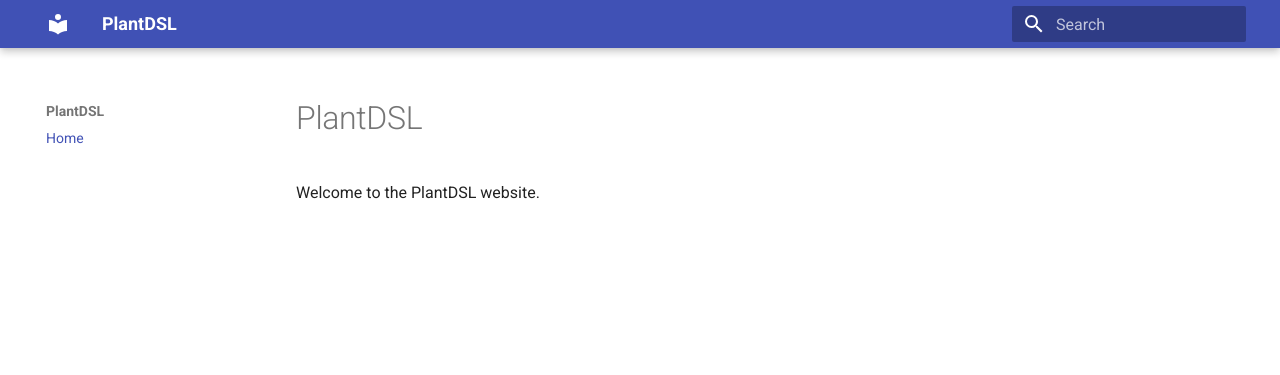
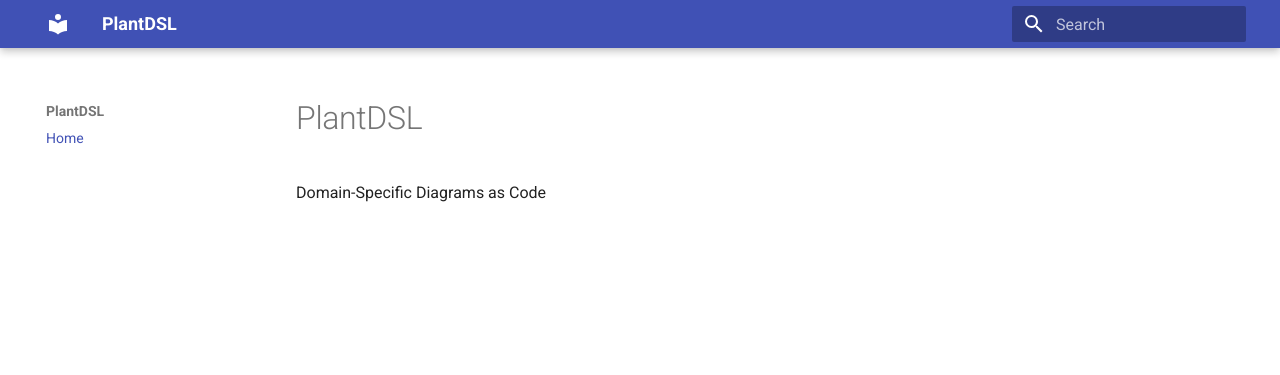
Before and after one commit to plantdsl/plantdsl.github.io, an MkDocs documentation site: the page built from docs/index.md, in a window 1280 px wide. Shown: the top 375 px of the page. Built offline with MkDocs 1.6.1 and Material for MkDocs 9.7.7, drawn with Linux system fonts in a browser that asks for light colours.

Commit message:
Updated index.md

```diff
--- a/docs/index.md
+++ b/docs/index.md
@@ -1,3 +1,3 @@
 # PlantDSL
 
-Welcome to the PlantDSL website.
+Domain-Specific Diagrams as Code
```
